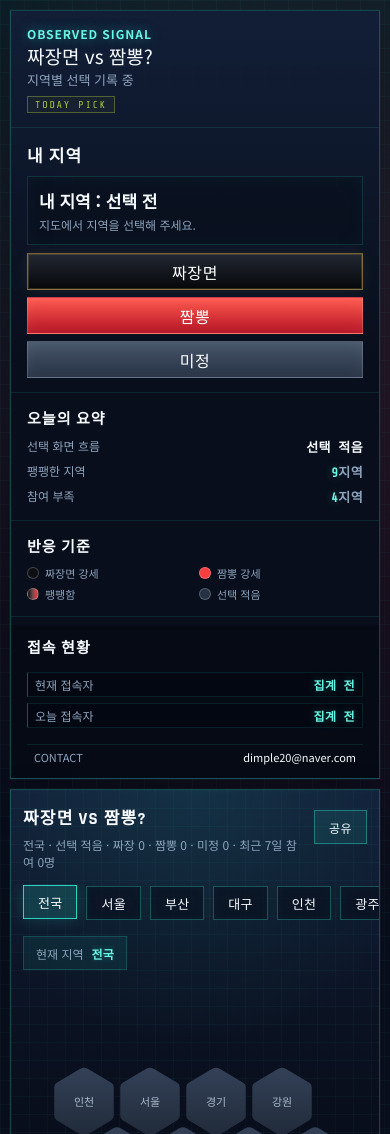
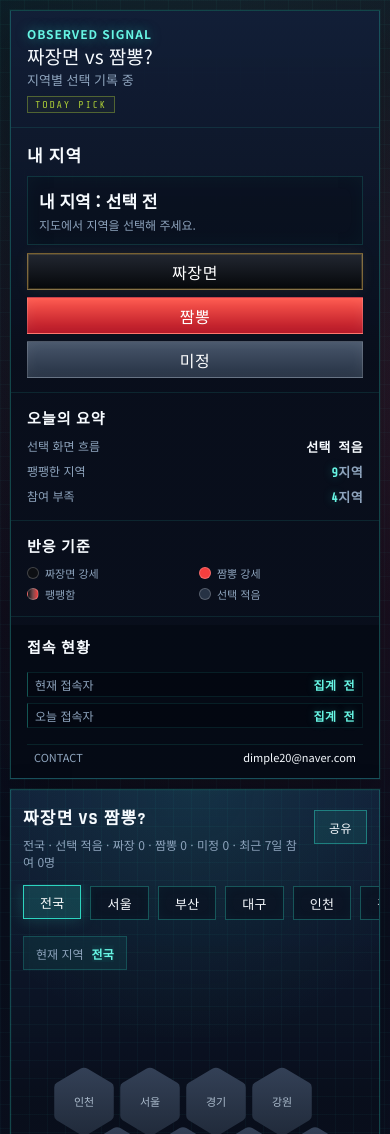
Before and after one commit to kimguta/vibemap, a plain HTML site: page minsimp-map-prototype.html in a window 390 px wide. Shown: the top 1134 px of the page. Drawn offline with nearby package versions, Linux system fonts and the light colour scheme; no server answers.

Commit message:
refine mobile region tabs

```diff
--- a/minsimp-map-prototype.html
+++ b/minsimp-map-prototype.html
@@ -1332,12 +1332,13 @@
 
       .region-tabs {
         gap: 9px;
+        padding-right: 0;
         padding-bottom: 14px;
       }
 
       .region-tabs .chip {
         height: 34px;
-        padding: 0 14px;
+        padding: 0 16px;
         font-size: 13px;
       }
 
```
